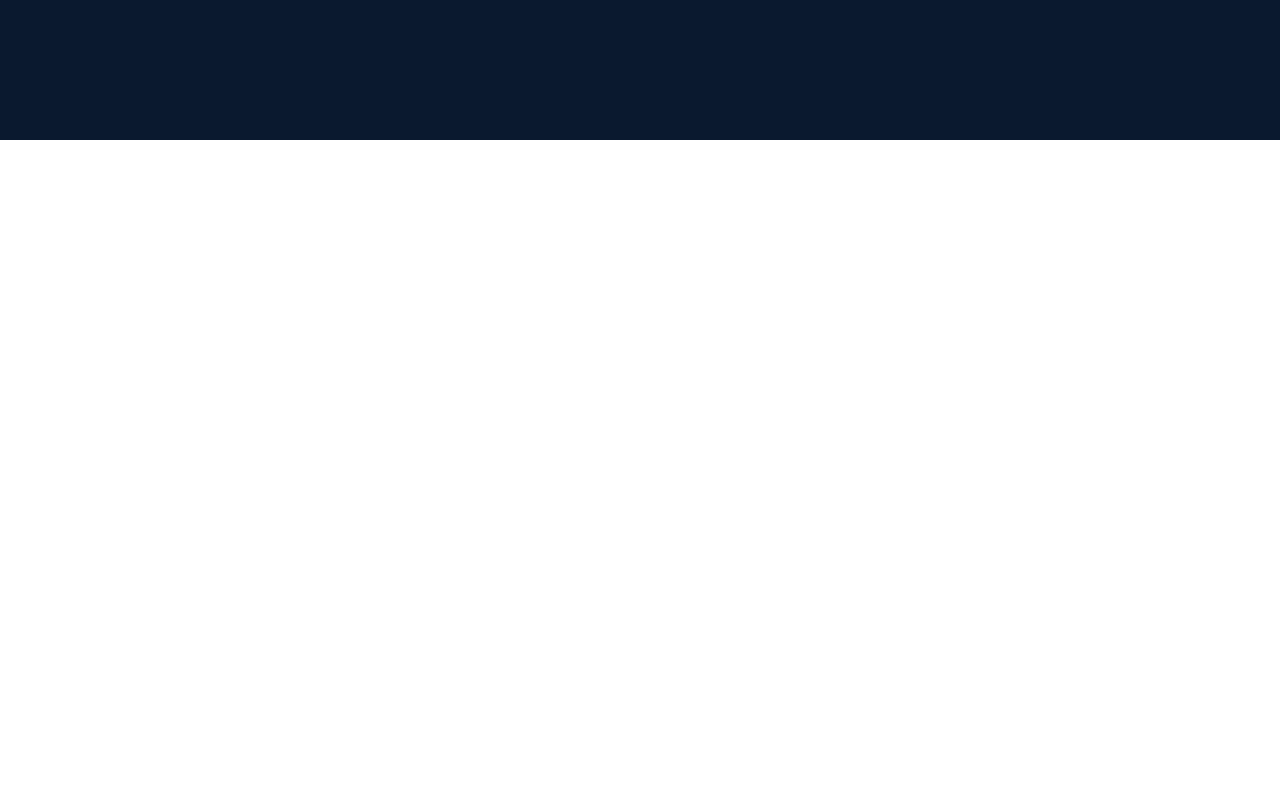
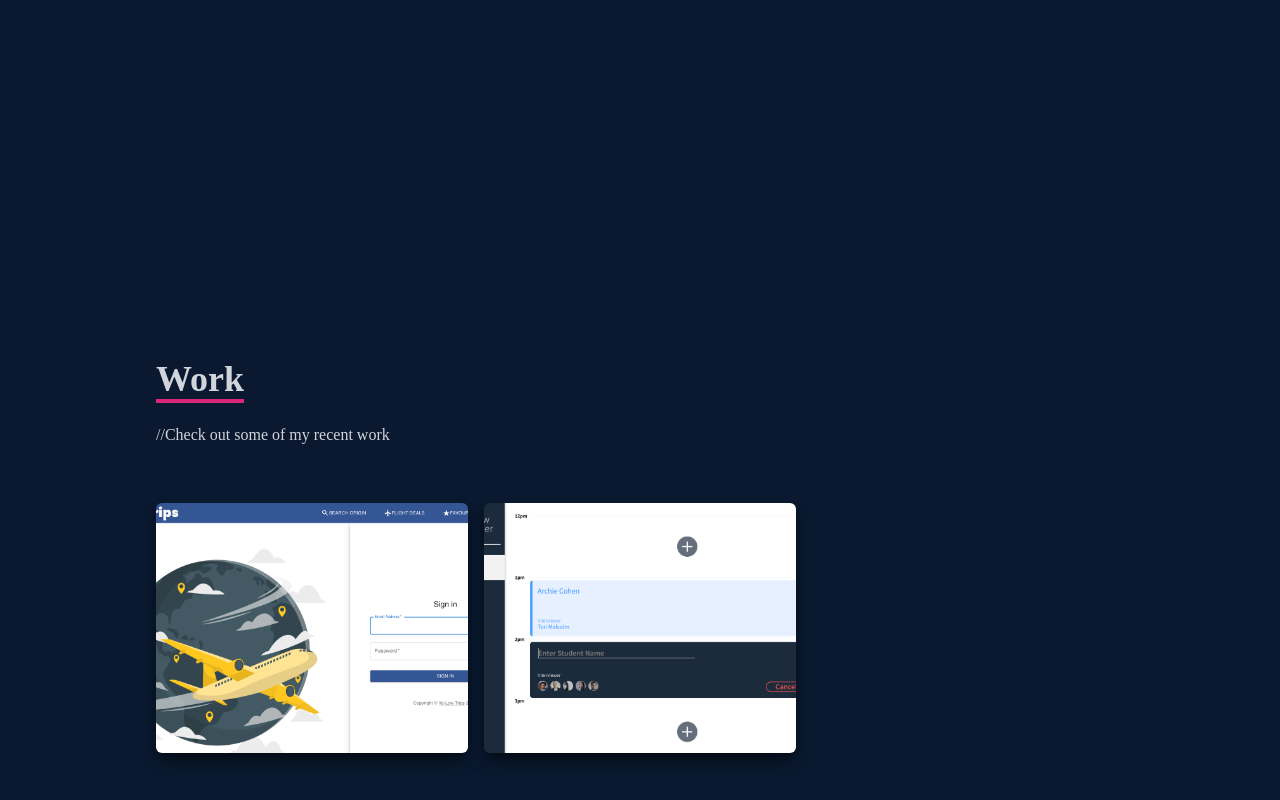
Before and after one commit to AnshaalHussain/Portfolio-Site, a React (Create React App) app: page / in a window 1280 px wide. Shown: the part 2260-3060 px from the top of the page. Before the commit the page ends 2400 px from the top, so only its background shows below. Built offline with nearby package versions, Linux system fonts and the light colour scheme.

Commit message:
create work component

```diff
--- a/src/App.js
+++ b/src/App.js
@@ -2,6 +2,7 @@
 import NavBar from "./components/NavBar";
 import About from "./components/About";
 import Skills from "./components/Skills";
+import Work from "./components/Work";
 
 function App() {
   return (
@@ -10,6 +11,7 @@
       <Home />
       <About />
       <Skills />
+      <Work />
     </div>
   );
 }
--- /dev/null
+++ b/src/components/Work.jsx
@@ -0,0 +1,73 @@
+import React from "react";
+import YoLowTrips from "../assets/YoLowTrips.png";
+import InterviewScheduler from "../assets/InterviewScheduler.png";
+
+const Work = () => {
+  return (
+    <div name="work" className="w-full md:h-screen text-gray-300 bg-[#0a192f]">
+      <div className="max-w-[1000px] mx-auto p-4 flex flex-col justify-center w-full h-full">
+        <div className="py-8">
+          <p className="text-4xl font-bold inline border-b-4 text-gray-300 border-pink-600">
+            Work
+          </p>
+          <p className="py-6">//Check out some of my recent work</p>
+        </div>
+
+        {/* Card grid container*/}
+        <div className="grid sm:grid-cols-2 md:grid-cols-3 gap-4">
+          {/* Card grid item */}
+          <div
+            style={{ backgroundImage: `url(${YoLowTrips})` }}
+            className="shadow-lg shadow-[#040c16] group container rounded-md flex justify-center items-center mx-auto content-div"
+          >
+            {/* Hover styling */}
+            <div className="opacity-0 group-hover:opacity-100">
+              <span className="text-2xl font-bold text-white tracking-wider">
+                Flight Deals Tracker
+              </span>
+              <div className="pt-8 text-center">
+                <a href="/">
+                  <button className="text-center rounded-lg px-4 py-3 m-2 bg-white text-gray-700 font-bold text-lg">
+                    Demo
+                  </button>
+                </a>
+                <a href="/">
+                  <button className="text-center rounded-lg px-4 py-3 m-2 bg-white text-gray-700 font-bold text-lg">
+                    Code
+                  </button>
+                </a>
+              </div>
+            </div>
+          </div>
+
+          {/* Card grid item */}
+          <div
+            style={{ backgroundImage: `url(${InterviewScheduler})` }}
+            className="shadow-lg shadow-[#040c16] group container rounded-md flex justify-center items-center mx-auto content-div"
+          >
+            {/* Hover styling */}
+            <div className="opacity-0 group-hover:opacity-100">
+              <span className="text-2xl font-bold text-white tracking-wider">
+                Interview Scheduler
+              </span>
+              <div className="pt-8 text-center">
+                <a href="/">
+                  <button className="text-center rounded-lg px-4 py-3 m-2 bg-white text-gray-700 font-bold text-lg">
+                    Demo
+                  </button>
+                </a>
+                <a href="/">
+                  <button className="text-center rounded-lg px-4 py-3 m-2 bg-white text-gray-700 font-bold text-lg">
+                    Code
+                  </button>
+                </a>
+              </div>
+            </div>
+          </div>
+        </div>
+      </div>
+    </div>
+  );
+};
+
+export default Work;
--- a/src/index.css
+++ b/src/index.css
@@ -13,3 +13,18 @@
     @apply cursor-pointer;
   }
 }
+
+.content-div {
+  background-repeat: no-repeat;
+  background-size: cover;
+  background-position: center;
+  height: 250px;
+}
+
+.content-div:hover {
+  background-image: linear-gradient(
+      to right,
+      rgba(112, 157, 255, 0.8),
+      hsla(242, 74%, 61%, 0.8)
+  )!important;
+}
```
Also changed, not shown: src/assets/InterviewScheduler.png (added), src/assets/YoLowTrips.png (added).
